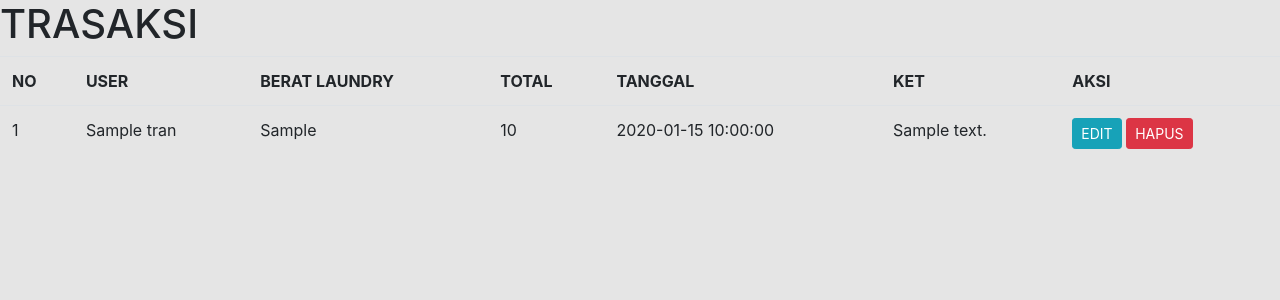
After one commit to dikimeip/website-laundry-codeigniter, a PHP site: the page made by application/views/user/ProsesTransaksi.php in a window 1280 px wide. The commit adds this page. Shown: the top 300 px of the page. Run offline with PHP 8.4, Linux system fonts and the light colour scheme; the template is opened without the code that fills it: most values are stand-ins (such as "Sample title", 1, 10 or a date in 2020); data that the repository does not hold is empty; some libraries are stand-ins or nearby versions.

Commit message:
membuat halaman di menu proses transaksi

```diff
--- a/application/views/template/menu.php
+++ b/application/views/template/menu.php
@@ -45,7 +45,7 @@
                                 <a class="nav-link" href="<?php echo base_url('UserController/transaksi') ?>"><i class="fa fa-fw fa-plus"></i>Transaksi</a>
                             </li>
                              <li class="nav-item">
-                                <a class="nav-link" href="#"><i class="fa fa-fw fa-info"></i>Proses</a>
+                                <a class="nav-link" href="<?php echo base_url('UserController/ProsesTrans') ?>"><i class="fa fa-fw fa-info"></i>Proses</a>
                             </li>
                              <li class="nav-item">
                                 <a class="nav-link" href=" <?php echo base_url('UserController/user') ?> "><i class="fa fa-fw fa-user"></i>Pelanggan</a>
--- /dev/null
+++ b/application/views/user/ProsesTransaksi.php
@@ -0,0 +1,26 @@
+<h1>TRASAKSI</h1>
+<table class="table table-hover">
+	<tr>
+		<th>NO</th>
+		<th>USER</th>
+		<th>BERAT LAUNDRY</th>
+		<th>TOTAL</th>
+		<th>TANGGAL</th>
+		<th>KET</th>
+		<th>AKSI</th>
+	</tr>
+	<?php foreach ($trans as $t): ?>
+		<tr>
+			<td><?php echo $no++ ?></td>
+			<td><?php echo $t['nama_user'] ?></td>
+			<td><?php echo $t['berat_transaksi'] ?></td>
+			<td><?php echo number_format($t['harga_total']) ?></td>
+			<td><?php echo $t['tanggal_masuk_transaksi'] ?></td>
+			<td><?php echo $t['keterangan_transaksi'] ?></td>
+			<td>
+				<a href="" class="btn btn-info btn-sm">EDIT</a>
+				<a href="" class="btn btn-danger btn-sm">HAPUS</a>
+			</td>
+		</tr>
+	<?php endforeach ?>
+</table>
```
Also changed, not shown: application/controllers/UserController.php (+10 -0 lines).
